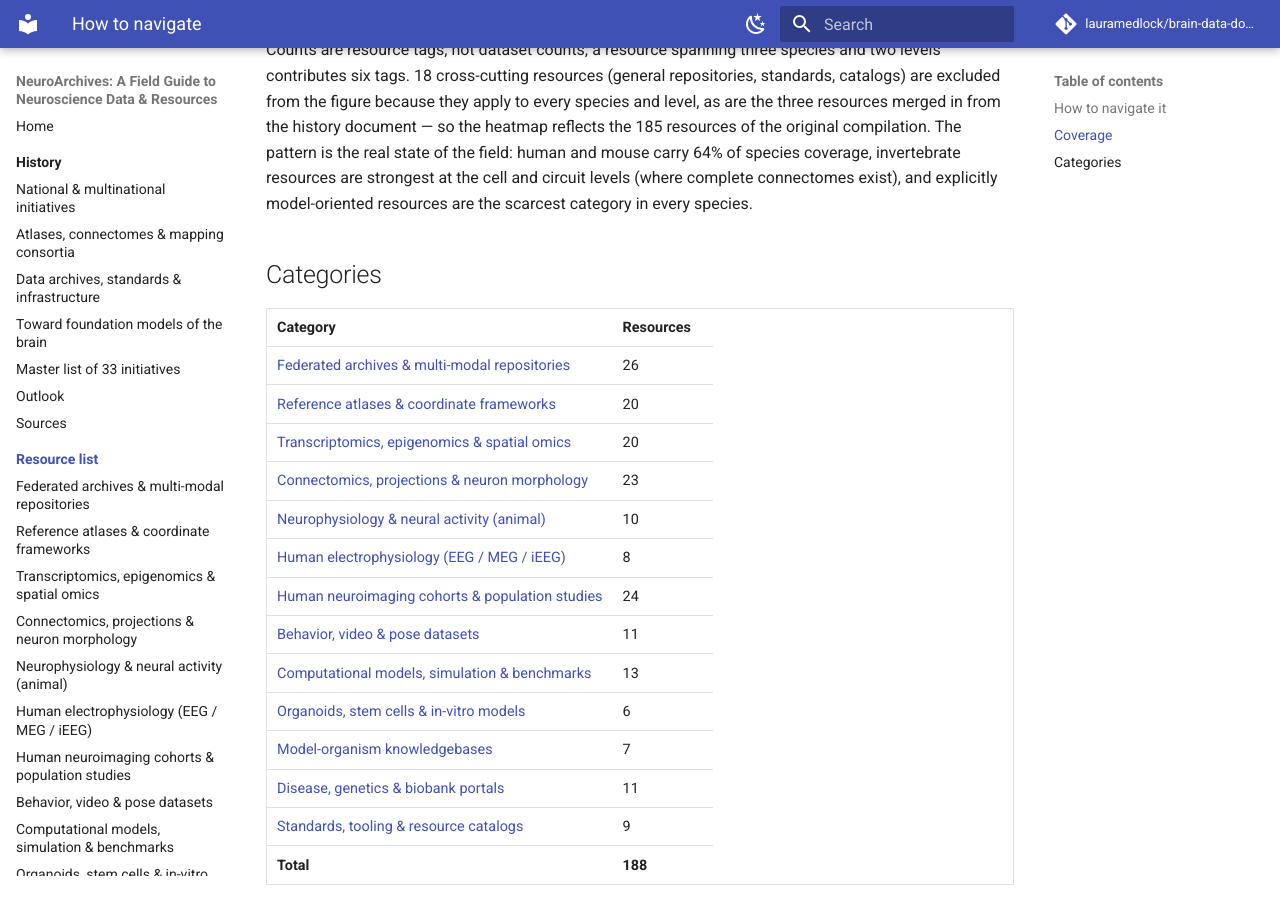
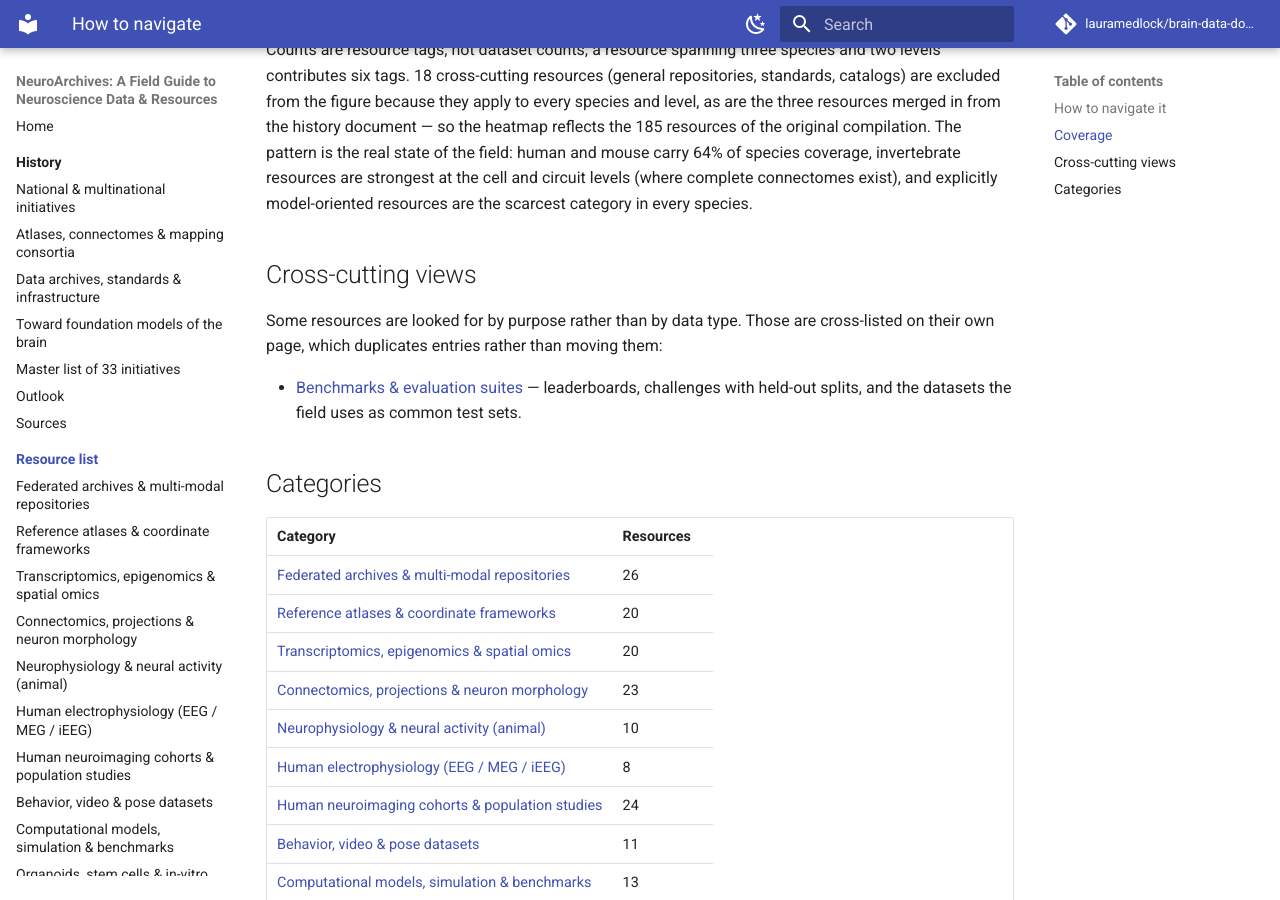
Before and after one commit to lauramedlock/neuroarchives, an MkDocs documentation site: the page built from docs/resources/index.md, in a window 1280 px wide and 900 px high, scrolled down 1308 px. Built offline with MkDocs 1.6.1 and Material for MkDocs 9.7.7, drawn with Linux system fonts in a browser that asks for light colours; comment, search, counter and statistics services are not loaded.

Commit message:
Update resource link and add cross-cutting views section
Updated the link to the machine-readable version of neuroscience data resources and added a section for cross-cutting views.

```diff
--- a/docs/resources/index.md
+++ b/docs/resources/index.md
@@ -3,7 +3,7 @@
 **188 resources** across 13 categories, spanning *C. elegans* to human, molecules to behaviour. Each entry records what
 the data are, who hosts them, the access conditions and the URL.
 
-Machine-readable version: [`data/neuroscience_data_resources.csv`](https://github.com/lauramedlock/neuroarchives/blob/main/data/neuroscience_data_resources.csv)
+Machine-readable version: [`data/neuroscience_data_resources.csv`](https://github.com/lauramedlock/brain-data-docs/blob/main/data/neuroscience_data_resources.csv)
 — columns: Category, Resource, Host, Region, Species, Technique, Level, Description, URL, Access. Every page in this
 section is generated from that file.
 
@@ -35,6 +35,14 @@ the 185 resources of the original compilation. The pattern is the real state of
 species coverage, invertebrate resources are strongest at the cell and circuit levels (where complete connectomes
 exist), and explicitly model-oriented resources are the scarcest category in every species.
 
+## Cross-cutting views
+
+Some resources are looked for by purpose rather than by data type. Those are cross-listed on their own page, which
+duplicates entries rather than moving them:
+
+- [Benchmarks & evaluation suites](benchmarks.md) — leaderboards, challenges with held-out splits, and the datasets
+  the field uses as common test sets.
+
 ## Categories
 
 <!-- BEGIN:category-index (generated by scripts/build_resource_pages.py) -->
```
